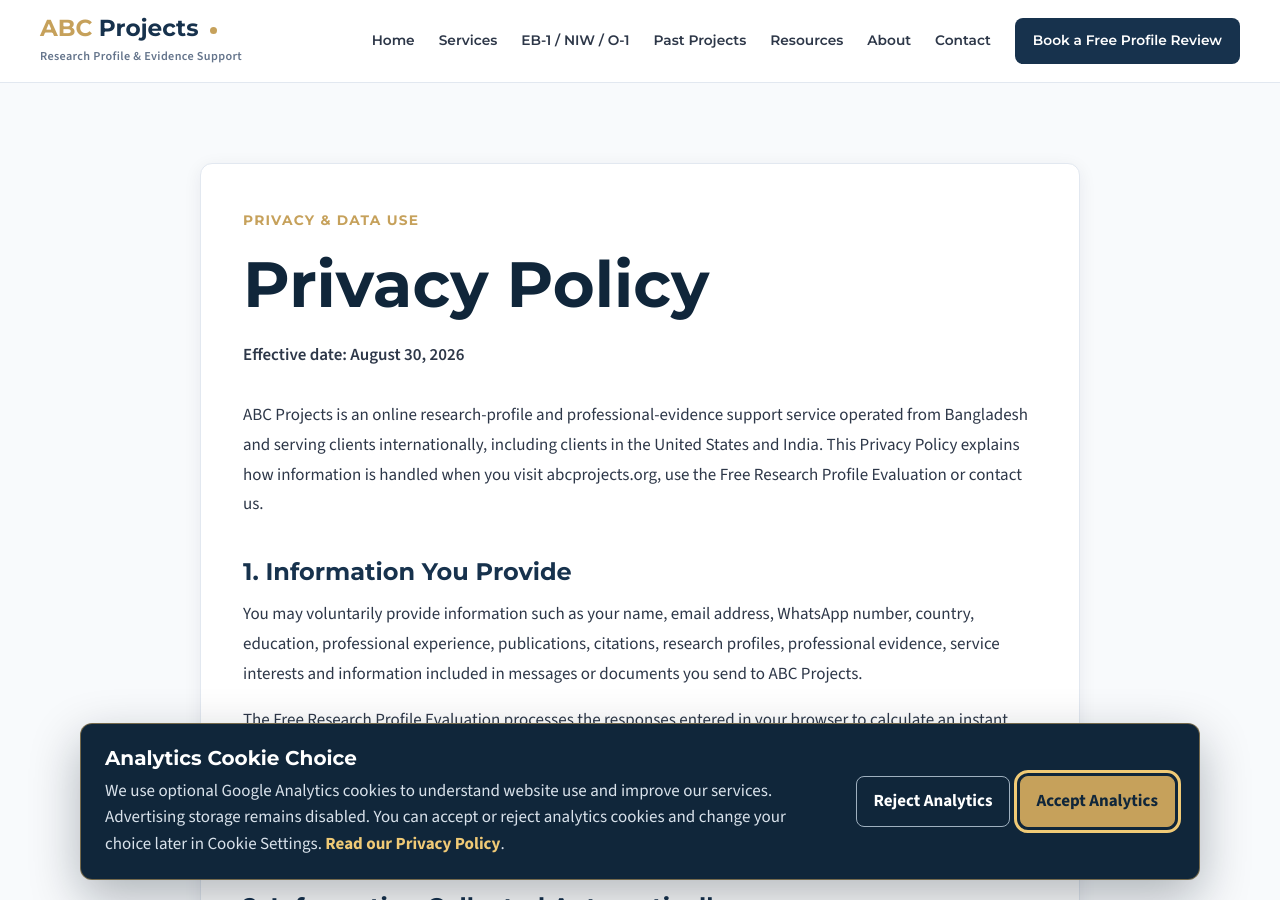
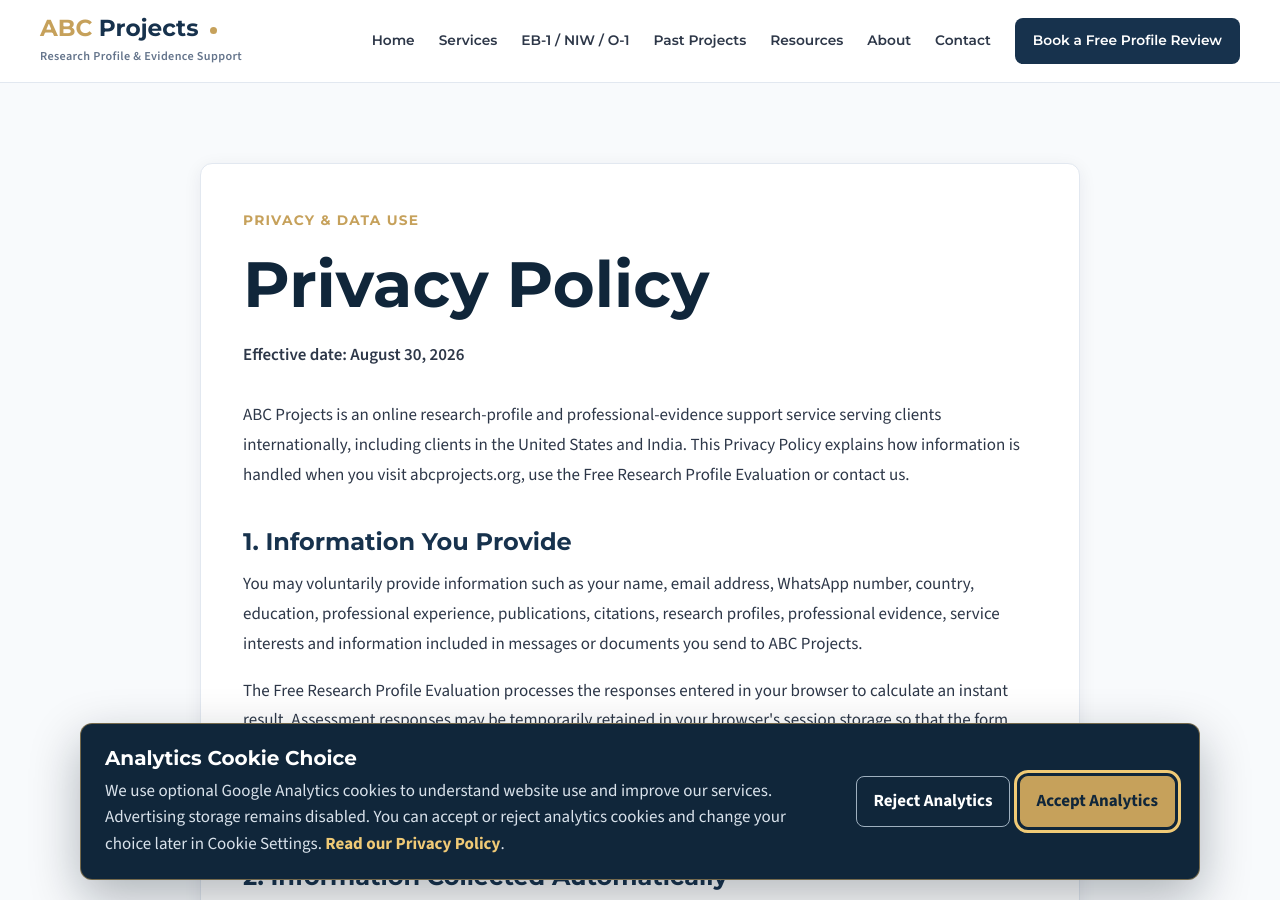
Before and after one commit to uprightpub/abcprojects, a Jekyll site: the page built from privacy/index.html, in a window 1280 px wide and 900 px high. Built offline with Jekyll 4.4.1, drawn with Linux system fonts in a browser that asks for light colours; some of the changed text lies outside the part shown.

Commit message:
Update index.html

```diff
--- a/privacy/index.html
+++ b/privacy/index.html
@@ -18,9 +18,9 @@ permalink: /privacy/
 
     <p>
       ABC Projects is an online research-profile and professional-evidence support service
-      operated from Bangladesh and serving clients internationally, including clients in
-      the United States and India. This Privacy Policy explains how information is handled
-      when you visit abcprojects.org, use the Free Research Profile Evaluation or contact us.
+      serving clients internationally, including clients in the United States and India.
+      This Privacy Policy explains how information is handled when you visit abcprojects.org,
+      use the Free Research Profile Evaluation or contact us.
     </p>
 
     <h2>1. Information You Provide</h2>
@@ -150,7 +150,7 @@ permalink: /privacy/
 
     <p>
       ABC Projects<br>
-      Online service operated from Bangladesh and serving clients internationally<br>
+      Online service serving clients internationally<br>
       Email: <a href="mailto:office@abc.us.org">office@abc.us.org</a>
     </p>
 
```
